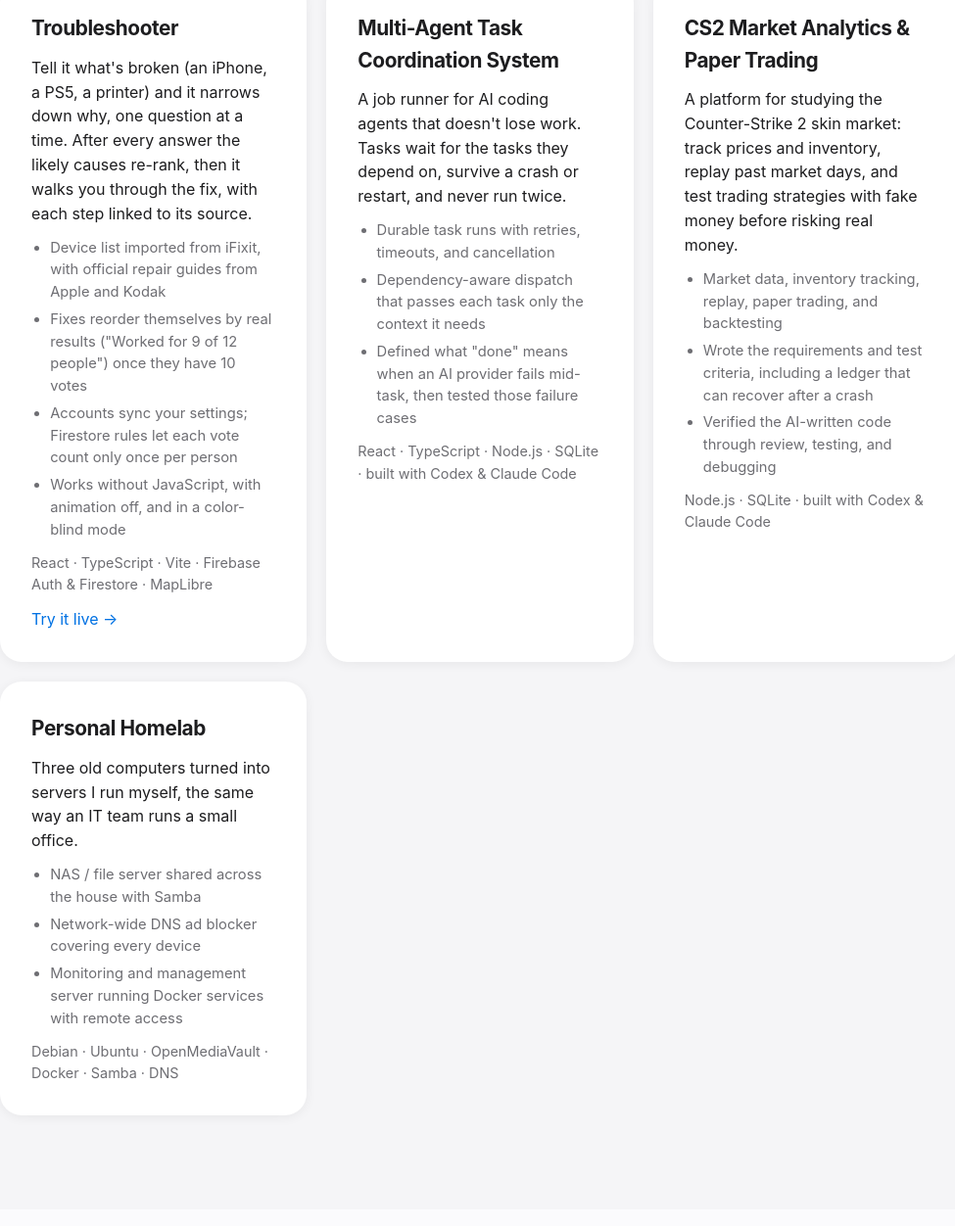
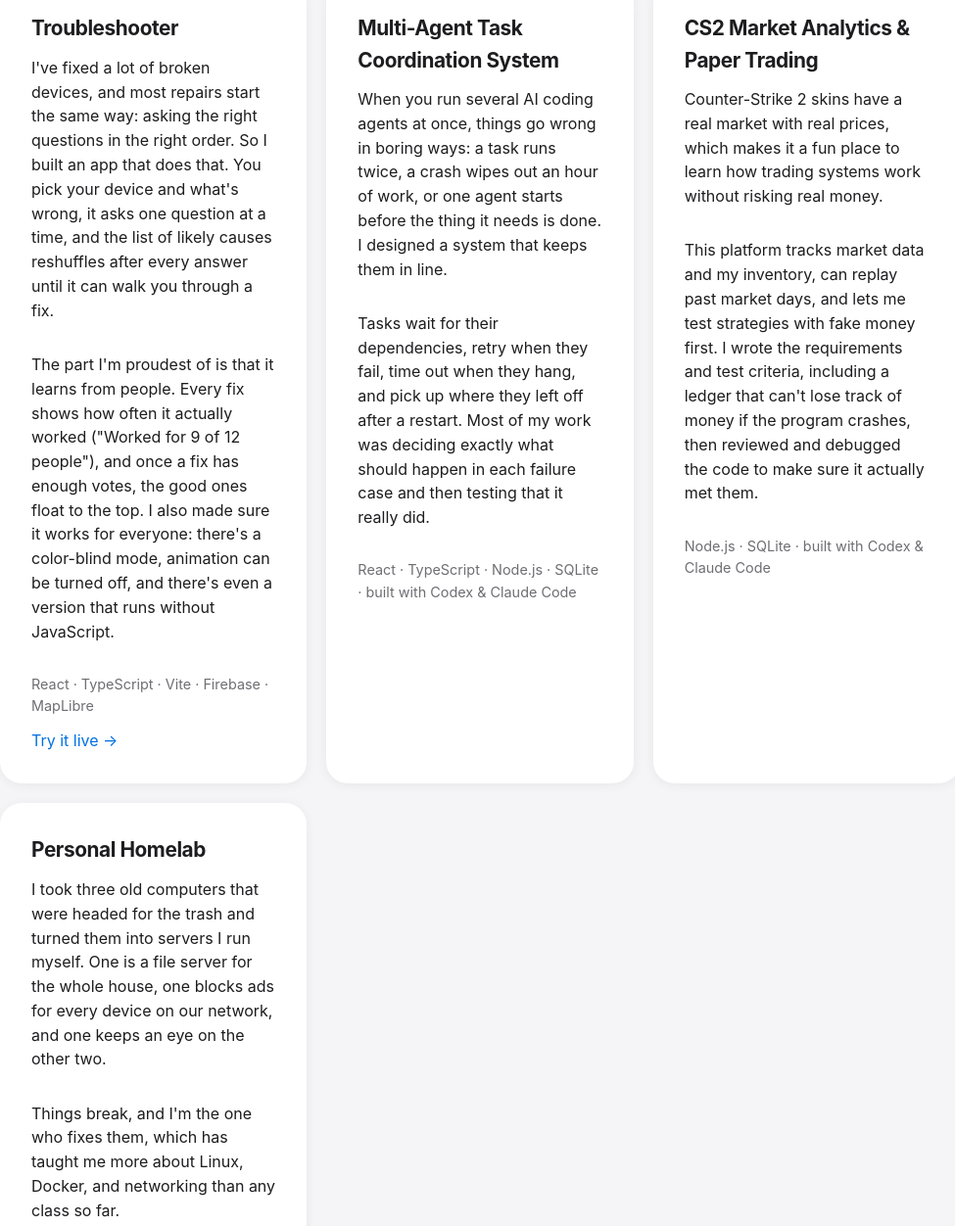
Before and after one commit to Kokofast177/portfolio, a plain HTML site: page index.html in a window 1280 px wide. Shown: the part 2091-3343 px from the top of the page at 98% size, without its empty margins (150-1125 px from the left). Drawn offline with Linux system fonts and the light colour scheme.

Commit message:
Rewrite project cards in a personal voice
Co-Authored-By: Claude Opus 5.5 <noreply@anthropic.com>

```diff
--- a/index.html
+++ b/index.html
@@ -92,44 +92,27 @@
   <div class="grid">
     <div class="card">
       <h3>Troubleshooter</h3>
-      <p>Tell it what's broken (an iPhone, a PS5, a printer) and it narrows down why, one question at a time. After every answer the likely causes re-rank, then it walks you through the fix, with each step linked to its source.</p>
-      <ul class="b">
-        <li>Device list imported from iFixit, with official repair guides from Apple and Kodak</li>
-        <li>Fixes reorder themselves by real results ("Worked for 9 of 12 people") once they have 10 votes</li>
-        <li>Accounts sync your settings; Firestore rules let each vote count only once per person</li>
-        <li>Works without JavaScript, with animation off, and in a color-blind mode</li>
-      </ul>
-      <p class="tech">React · TypeScript · Vite · Firebase Auth &amp; Firestore · MapLibre</p>
+      <p>I've fixed a lot of broken devices, and most repairs start the same way: asking the right questions in the right order. So I built an app that does that. You pick your device and what's wrong, it asks one question at a time, and the list of likely causes reshuffles after every answer until it can walk you through a fix.</p>
+      <p>The part I'm proudest of is that it learns from people. Every fix shows how often it actually worked ("Worked for 9 of 12 people"), and once a fix has enough votes, the good ones float to the top. I also made sure it works for everyone: there's a color-blind mode, animation can be turned off, and there's even a version that runs without JavaScript.</p>
+      <p class="tech">React · TypeScript · Vite · Firebase · MapLibre</p>
       <a href="https://troubleshooterdemo.web.app" target="_blank" rel="noopener">Try it live →</a>
     </div>
     <div class="card">
       <h3>Multi-Agent Task Coordination System</h3>
-      <p>A job runner for AI coding agents that doesn't lose work. Tasks wait for the tasks they depend on, survive a crash or restart, and never run twice.</p>
-      <ul class="b">
-        <li>Durable task runs with retries, timeouts, and cancellation</li>
-        <li>Dependency-aware dispatch that passes each task only the context it needs</li>
-        <li>Defined what "done" means when an AI provider fails mid-task, then tested those failure cases</li>
-      </ul>
+      <p>When you run several AI coding agents at once, things go wrong in boring ways: a task runs twice, a crash wipes out an hour of work, or one agent starts before the thing it needs is done. I designed a system that keeps them in line.</p>
+      <p>Tasks wait for their dependencies, retry when they fail, time out when they hang, and pick up where they left off after a restart. Most of my work was deciding exactly what should happen in each failure case and then testing that it really did.</p>
       <p class="tech">React · TypeScript · Node.js · SQLite · built with Codex &amp; Claude Code</p>
     </div>
     <div class="card">
       <h3>CS2 Market Analytics &amp; Paper Trading</h3>
-      <p>A platform for studying the Counter-Strike 2 skin market: track prices and inventory, replay past market days, and test trading strategies with fake money before risking real money.</p>
-      <ul class="b">
-        <li>Market data, inventory tracking, replay, paper trading, and backtesting</li>
-        <li>Wrote the requirements and test criteria, including a ledger that can recover after a crash</li>
-        <li>Verified the AI-written code through review, testing, and debugging</li>
-      </ul>
+      <p>Counter-Strike 2 skins have a real market with real prices, which makes it a fun place to learn how trading systems work without risking real money.</p>
+      <p>This platform tracks market data and my inventory, can replay past market days, and lets me test strategies with fake money first. I wrote the requirements and test criteria, including a ledger that can't lose track of money if the program crashes, then reviewed and debugged the code to make sure it actually met them.</p>
       <p class="tech">Node.js · SQLite · built with Codex &amp; Claude Code</p>
     </div>
     <div class="card">
       <h3>Personal Homelab</h3>
-      <p>Three old computers turned into servers I run myself, the same way an IT team runs a small office.</p>
-      <ul class="b">
-        <li>NAS / file server shared across the house with Samba</li>
-        <li>Network-wide DNS ad blocker covering every device</li>
-        <li>Monitoring and management server running Docker services with remote access</li>
-      </ul>
+      <p>I took three old computers that were headed for the trash and turned them into servers I run myself. One is a file server for the whole house, one blocks ads for every device on our network, and one keeps an eye on the other two.</p>
+      <p>Things break, and I'm the one who fixes them, which has taught me more about Linux, Docker, and networking than any class so far.</p>
       <p class="tech">Debian · Ubuntu · OpenMediaVault · Docker · Samba · DNS</p>
     </div>
   </div>
```
